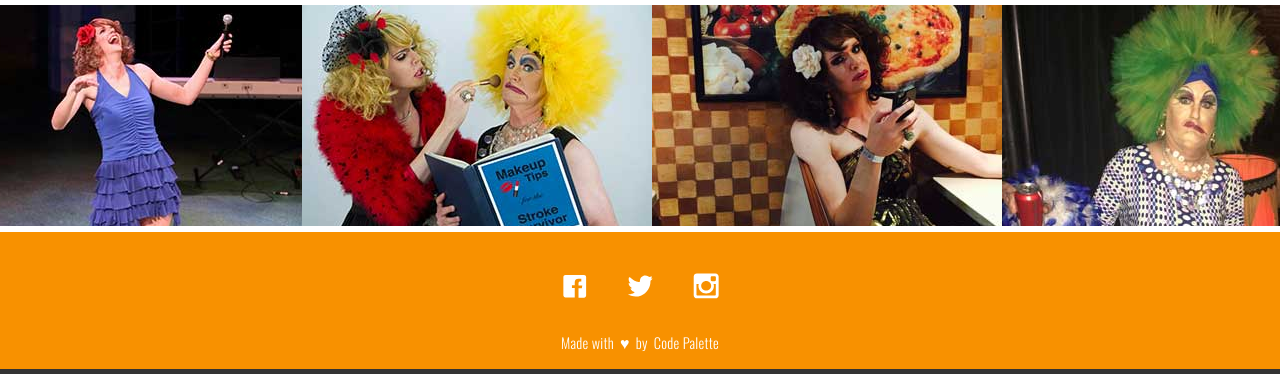
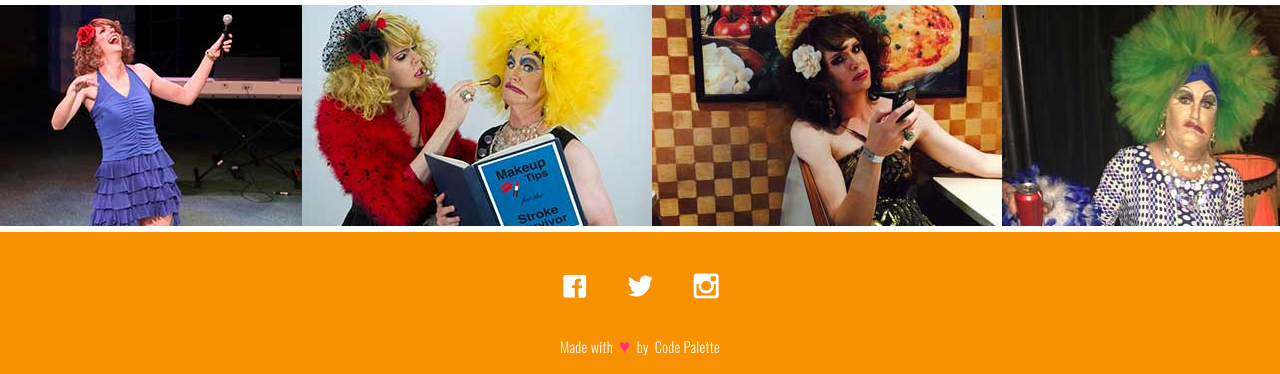
Before and after one commit to jdaudier/ladywinifred, a Node server app: page / in a window 1280 px wide. Shown: the part 2226-2600 px from the top of the page. Run offline with Node 20, Linux system fonts and the light colour scheme; some libraries are stand-ins or nearby versions.

Commit message:
Add color to heart

```diff
--- a/public/stylesheets/style.css
+++ b/public/stylesheets/style.css
@@ -250,7 +250,8 @@ footer {
   text-align: center;
 }
 .credit span {
-  font-size: 1rem;
+  color: #ff3578;
+  font-size: 1.2rem;
   margin-right: 6px;
   margin-left: 6px;
 }
--- a/public/stylesheets/style.styl
+++ b/public/stylesheets/style.styl
@@ -253,7 +253,8 @@ footer
   text-align center
 
   span
-    font-size 1rem
+    color $radical-red
+    font-size 1.2rem
     margin-right 6px
     margin-left 6px
 
--- a/public/stylesheets/variables.styl
+++ b/public/stylesheets/variables.styl
@@ -4,3 +4,4 @@ $limed-spruce = #3c4651
 $emperor = #4f4f4f
 $wild-sand = #f4f4f4
 $dove-gray = #666
+$radical-red= #ff3578
```
